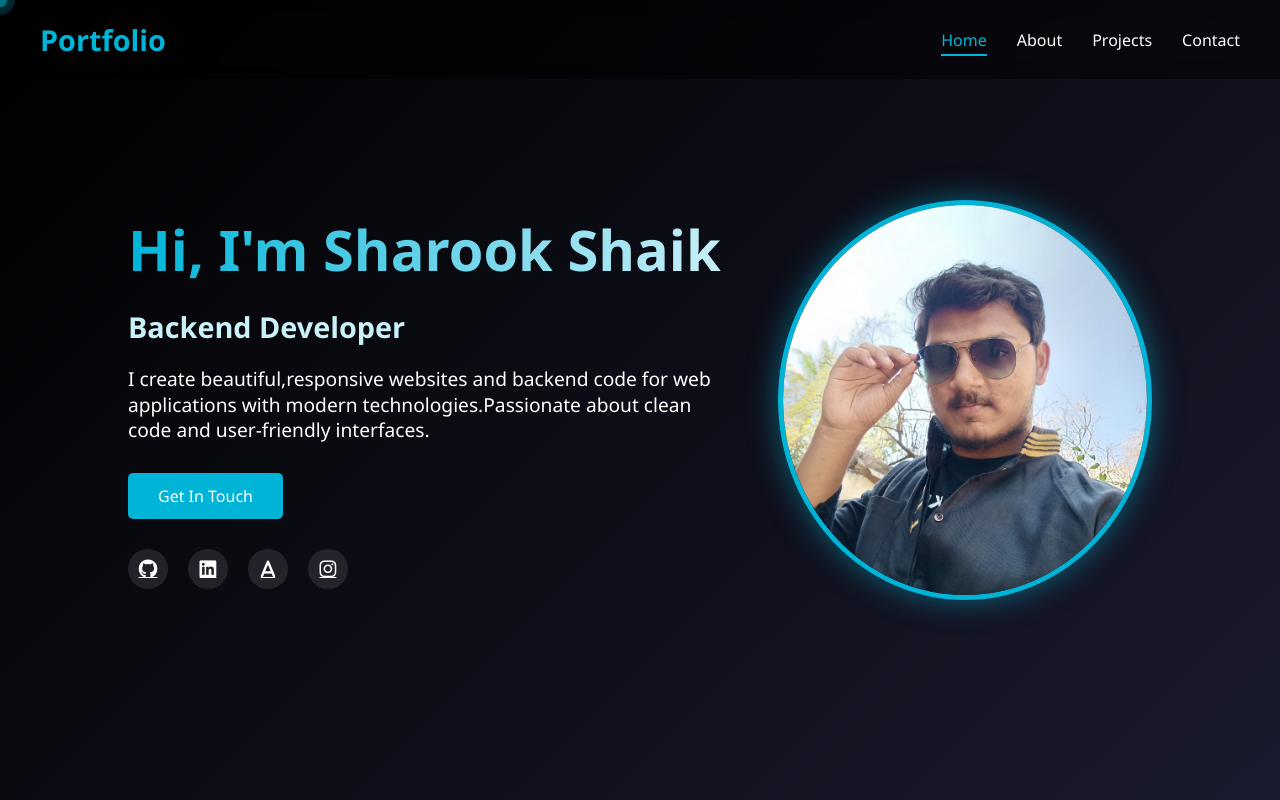
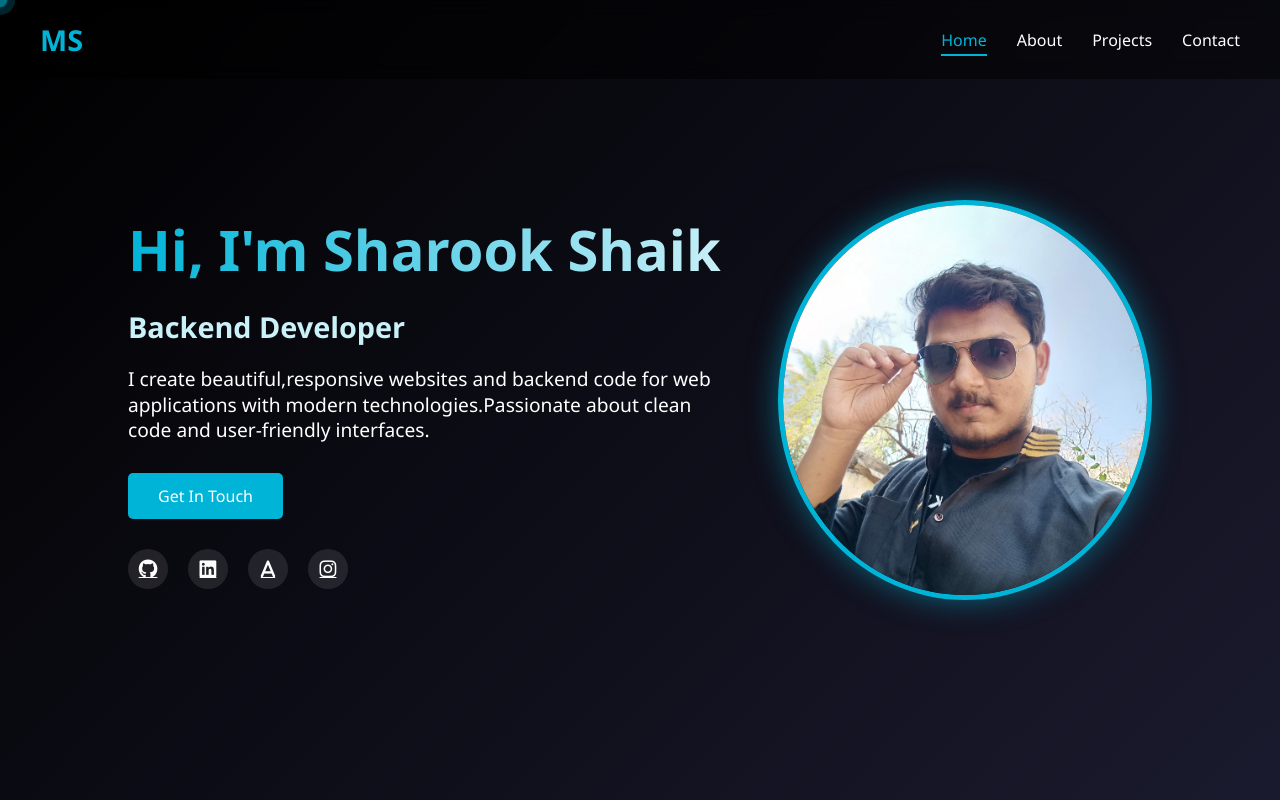
Before and after one commit to MuhammadSharook/My-Portfolio, a plain HTML site: page index.html in a window 1280 px wide. Shown: the top 800 px of the page. Drawn offline with Linux system fonts and the light colour scheme.

Commit message:
changed logo

```diff
--- a/index.html
+++ b/index.html
@@ -16,7 +16,7 @@
     <div class="cursor-follower"></div>
 
     <nav>
-      <a href="#home" class="logo">Portfolio</a>
+      <a href="#home" class="logo">MS</a>
       <div class="menu-toggle">
         <i class="fas fa-bars"></i>
       </div>
```
